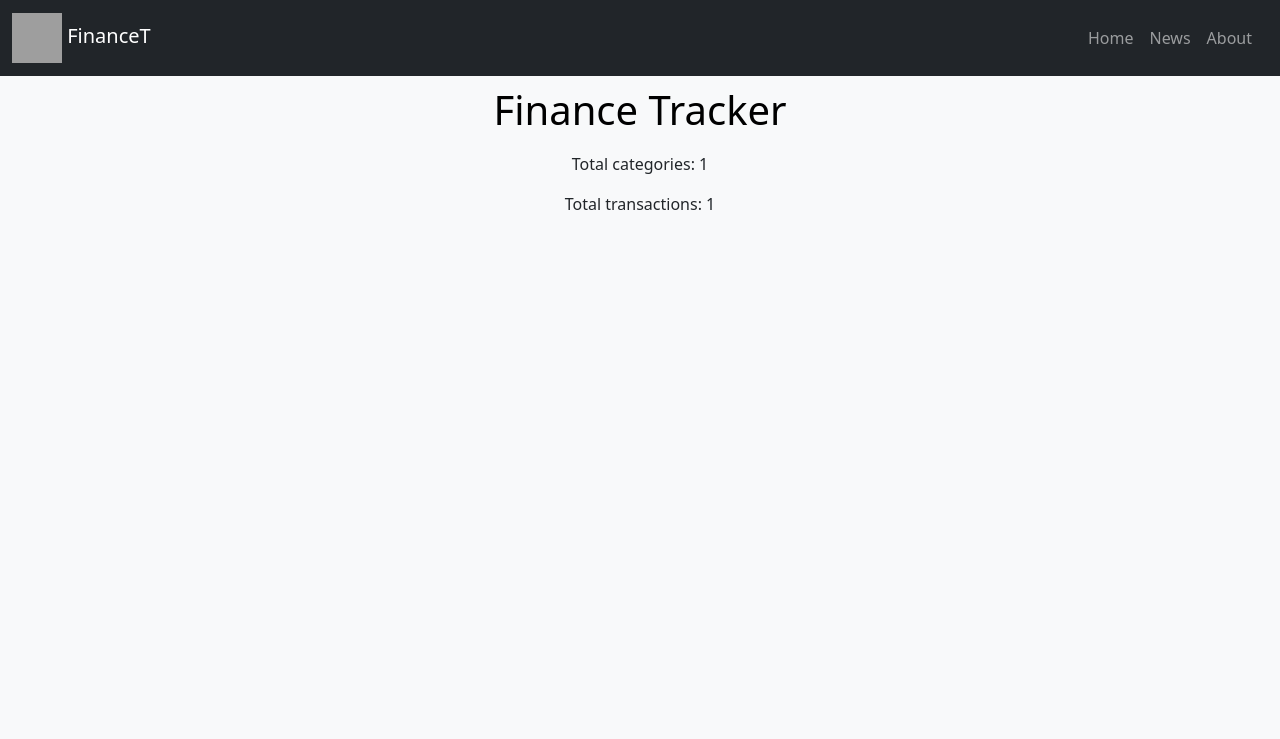
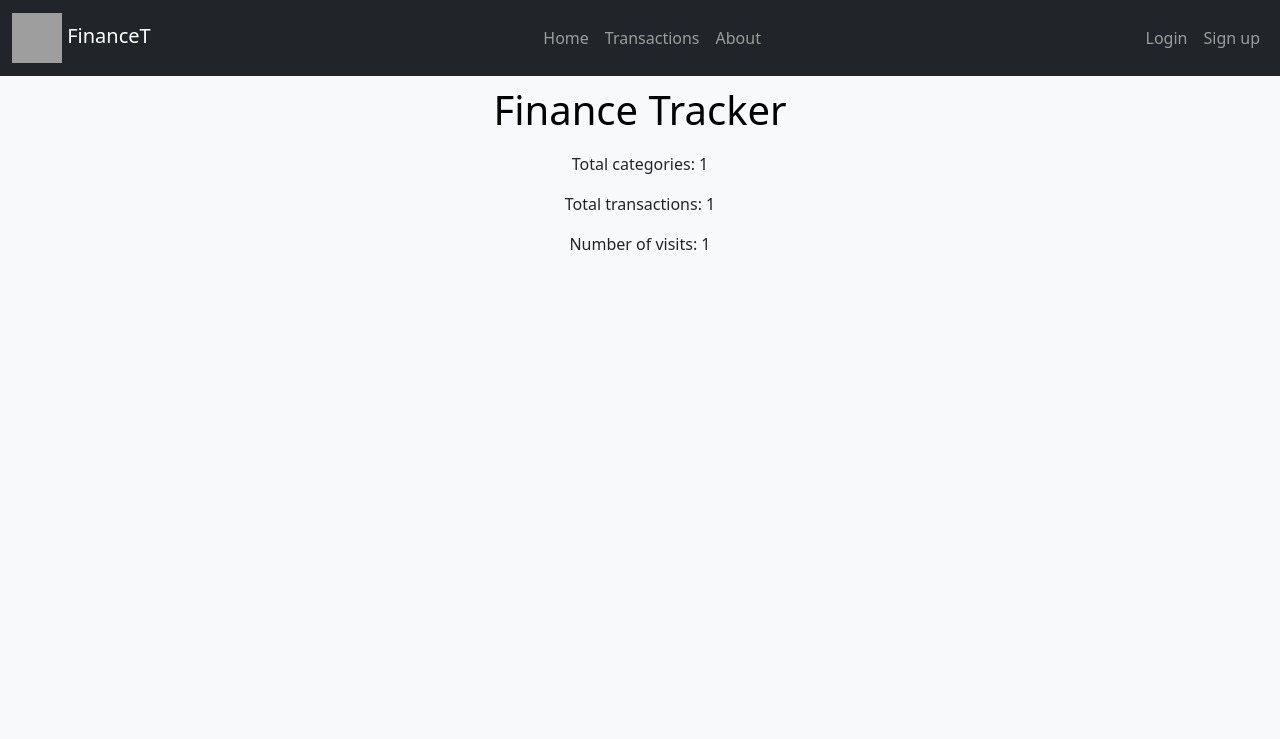
Before and after one commit to IgnasValiukas/FinanceTracker, a Django app: template finance_tracker_app/templates/index.html in a window 1280 px wide. Shown: the top 739 px of the page. Run offline with Django 5.2, Linux system fonts and the light colour scheme; the template is opened without the code that fills it: most values are stand-ins (such as "Sample title", 1, 10 or a date in 2020); grey boxes are pictures that could not be loaded.

Commit message:
Updated base and index templates: 1. Added new header navigation elements for User 2. Added uel links to navigation elements

```diff
--- a/finance_tracker_app/templates/base.html
+++ b/finance_tracker_app/templates/base.html
@@ -18,9 +18,36 @@
                 FinanceT
             </a>
             <ul class="navbar-nav mx-2">
-                <li class="nav-item active"><a class="nav-link" href="#">Home</a></li>
-                <li class="nav-item active"><a class="nav-link" href="#">News</a></li>
+                <li class="nav-item active"><a class="nav-link" href="{% url 'index' %}">Home</a></li>
+                <li class="nav-item active"><a class="nav-link" href="{% url 'transactions' %}">Transactions</a></li>
                 <li class="nav-item active"><a class="nav-link" href="#">About</a></li>
+                 {% if user.is_authenticated %}
+                <li class="nav-item"><a class="nav-link" href="{% url 'my-transactions'%}">My data</a></li>
+                <li class="nav-item"><a class="nav-link" href="#">New transactions</a>
+                </li>
+                {% endif %}
+            </ul>
+            <ul class="navbar-nav my-2 form-inline">
+                {% if user.is_authenticated %}
+                <li class="nav-item"><a class="nav-link" href="">
+                    <svg class="bi bi-person" width="1.5em" height="1.5em" viewBox="0 0 16 16" fill="currentColor"
+                         xmlns="http://www.w3.org/2000/svg">
+                        <path fill-rule="evenodd"
+                              d="M13 14s1 0 1-1-1-4-6-4-6 3-6 4 1 1 1 1h10zm-9.995-.944v-.002.002zM3.022 13h9.956a.274.274 0 00.014-.002l.008-.002c-.001-.246-.154-.986-.832-1.664C11.516 10.68 10.289 10 8 10c-2.29 0-3.516.68-4.168 1.332-.678.678-.83 1.418-.832 1.664a1.05 1.05 0 00.022.004zm9.974.056v-.002.002zM8 7a2 2 0 100-4 2 2 0 000 4zm3-2a3 3 0 11-6 0 3 3 0 016 0z"
+                              clip-rule="evenodd"/>
+                    </svg>
+                    {{ user.get_username }}</a></li>
+
+                <li class="nav-item">
+                    <form method="post" action="{% url 'logout' %}">
+                        {% csrf_token %}
+                        <button class="btn btn-outline-secondary btn-sm" type="submit">Logout</button>
+                    </form>
+                </li>
+                {% else %}
+                <li class="nav-item"><a class="nav-link" href="{% url 'login'%}">Login</a></li>
+                <li class="nav-item"><a class="nav-link" href="#">Sign up</a></li>
+                {% endif %}
             </ul>
         </div>
     </nav>
--- a/finance_tracker_app/templates/index.html
+++ b/finance_tracker_app/templates/index.html
@@ -5,5 +5,6 @@
 <div class="text-center">
   <p>Total categories: {{ num_categories }}</p>
   <p>Total transactions: {{ num_transactions }}</p>
+  <p>Number of visits: {{ num_visits }}</p>
 </div>
 {% endblock %}
```
